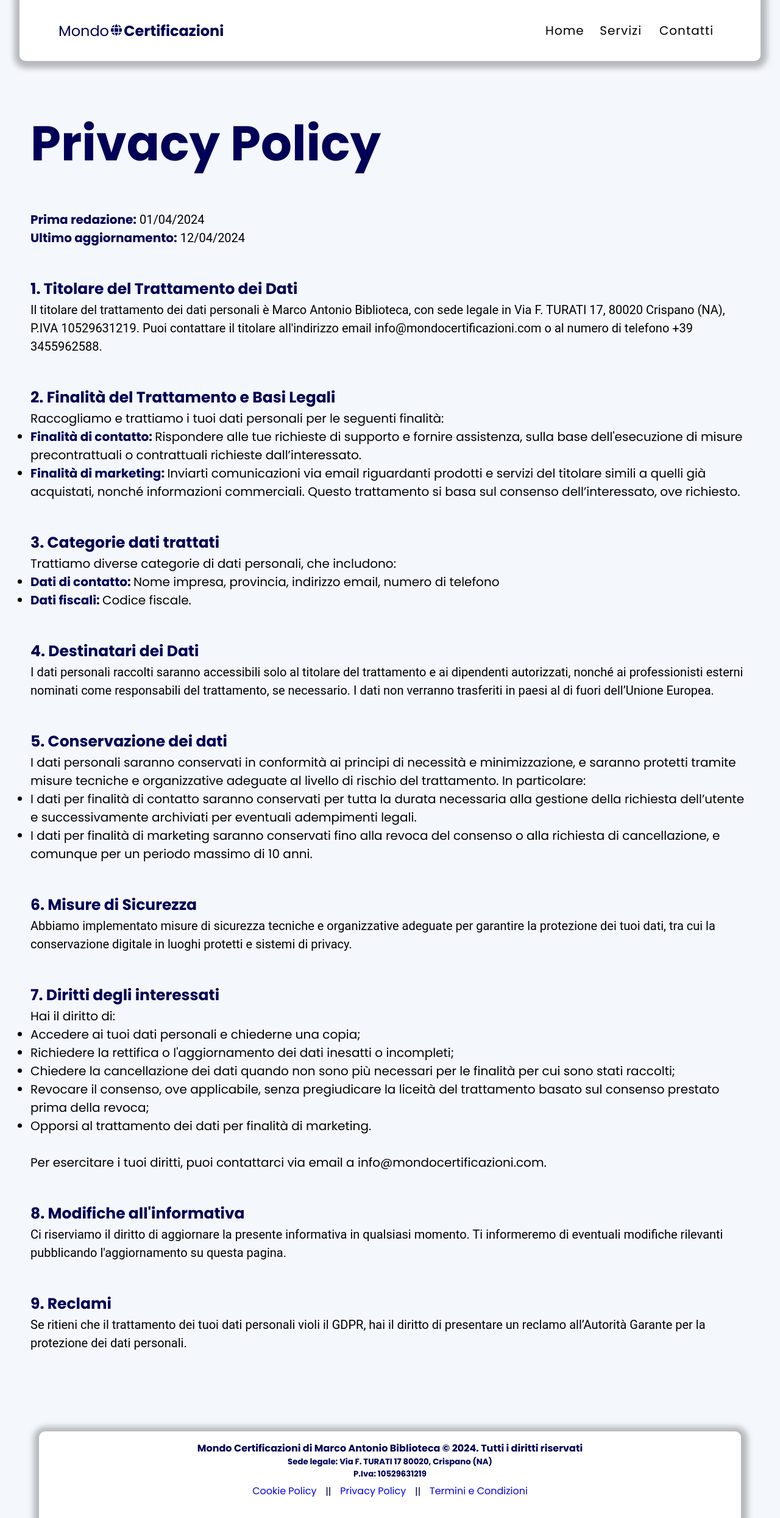
After one commit to Antox003/Mondo-Certificazioni, a PHP site: page /privacy-policy.html in a window 1280 px wide. The commit adds this page. Shown: the whole page at 61% size. Run offline with PHP 8.4, Linux system fonts and the light colour scheme; some libraries are stand-ins or nearby versions.

Commit message:
add terms&condition, privacy policy

```diff
--- a/appalto.html
+++ b/appalto.html
@@ -5,7 +5,6 @@
     <meta name="viewport" content="width=device-width, initial-scale=1.0">
     <meta name="description" content="La via maestra per entrare nel mondo dei lavori pubblici. Con o senza Attestazione SOA, è lo strumento principale se vuoi eseguire opere per lo stato, gli enti locali o gli enti che svolgono attività di interesse nazionale.">
     <title>Gare d'Appalto | Mondo Certificazioni</title>
-    <link rel="canonical" href="https://www.mondocertificazioni.com/gare-appalto"/>
     <link rel="stylesheet" href="service.css">
     <link rel="stylesheet" media="screen and (max-width:1000px)" href="service_mobile.css">
     <link rel="icon" href="./img/globe.png" type="image/png">
@@ -105,7 +104,9 @@
         <div class="document">
             <p><a href="cookie-page">Cookie Policy</a></p>
             <p>ㅤ||ㅤ</p>
-            <p><a href="./doc/Policy_trattamento_dati.pdf" target="_blank">Trattamento Dati</a></p>
+            <p><a href="privacy-policy">Privacy Policy</a></p>
+            <p>ㅤ||ㅤ</p>
+            <p><a href="termini-condizioni">Termini e Condizioni</a></p>
         </div>
     </div>
 </footer>
--- a/avvalimenti.html
+++ b/avvalimenti.html
@@ -5,7 +5,6 @@
     <meta name="viewport" content="width=device-width, initial-scale=1.0">
     <meta name="description" content="Non hai l’attestato SOA? Nessun problema, con l’istituto dell’avvalimento la strada per partecipare alle gare d’appalto non è preclusa a nessuno.">
     <title>Avvalimenti | Mondo Certificazioni</title>
-    <link rel="canonical" href="https://www.mondocertificazioni.com/avvalimenti"/>
     <link rel="stylesheet" href="service.css">
     <link rel="stylesheet" media="screen and (max-width:1000px)" href="service_mobile.css">
     <link rel="icon" href="./img/globe.png" type="image/png">
@@ -89,7 +88,9 @@
         <div class="document">
             <p><a href="cookie-page">Cookie Policy</a></p>
             <p>ㅤ||ㅤ</p>
-            <p><a href="./doc/Policy_trattamento_dati.pdf" target="_blank">Trattamento Dati</a></p>
+            <p><a href="privacy-policy">Privacy Policy</a></p>
+            <p>ㅤ||ㅤ</p>
+            <p><a href="termini-condizioni">Termini e Condizioni</a></p>
         </div>
     </div>
 </footer>
--- a/dlgs.html
+++ b/dlgs.html
@@ -5,7 +5,6 @@
     <meta name="viewport" content="width=device-width, initial-scale=1.0">
     <meta name="description" content="Per tutelarsi dai reati commessi dal proprio personale è opportuno adottare un MOG 231/2001. Per responsabilizzare le proprie risorse e prevenire i comportamenti fraudolenti.">
     <title>D.LGS 231/2001 | Mondo Certificazioni</title>
-    <link rel="canonical" href="https://www.mondocertificazioni.com/dlgs-231-2001"/>
     <link rel="stylesheet" href="service.css">
     <link rel="stylesheet" media="screen and (max-width:1000px)" href="service_mobile.css">
     <link rel="icon" href="./img/globe.png" type="image/png">
@@ -96,7 +95,9 @@
         <div class="document">
             <p><a href="cookie-page">Cookie Policy</a></p>
             <p>ㅤ||ㅤ</p>
-            <p><a href="./doc/Policy_trattamento_dati.pdf" target="_blank">Trattamento Dati</a></p>
+            <p><a href="privacy-policy">Privacy Policy</a></p>
+            <p>ㅤ||ㅤ</p>
+            <p><a href="termini-condizioni">Termini e Condizioni</a></p>
         </div>
     </div>
 </footer>
--- a/ecovadis.html
+++ b/ecovadis.html
@@ -5,7 +5,6 @@
     <meta name="viewport" content="width=device-width, initial-scale=1.0">
     <meta name="description" content="Per iscriverti all’albo dei fornitori di fiducia, sempre più enti richiedono la valutazione EcoVadis. Adotta un codice di condotta condiviso e performante.">
     <title>Valutazione ECO VADIS | Mondo Certificazioni</title>
-    <link rel="canonical" href="https://www.mondocertificazioni.com/valutazione-eco-vadis"/>
     <link rel="stylesheet" href="service.css">
     <link rel="stylesheet" media="screen and (max-width:1000px)" href="service_mobile.css">
     <link rel="icon" href="./img/globe.png" type="image/png">
@@ -102,7 +101,9 @@
         <div class="document">
             <p><a href="cookie-page">Cookie Policy</a></p>
             <p>ㅤ||ㅤ</p>
-            <p><a href="./doc/Policy_trattamento_dati.pdf" target="_blank">Trattamento Dati</a></p>
+            <p><a href="privacy-policy">Privacy Policy</a></p>
+            <p>ㅤ||ㅤ</p>
+            <p><a href="termini-condizioni">Termini e Condizioni</a></p>
         </div>
     </div>
 </footer>
--- a/emas.html
+++ b/emas.html
@@ -5,7 +5,6 @@
     <meta name="viewport" content="width=device-width, initial-scale=1.0">
     <meta name="description" content="Migliora la gestione ambientale della tua azienda. Sensibilizzati per il rispetto e la tutela dell’ambiente.">
     <title>Registrazione EMAS | Mondo Certificazioni</title>
-    <link rel="canonical" href="https://www.mondocertificazioni.com/registrazione-emas"/>
     <link rel="stylesheet" href="service.css">
     <link rel="stylesheet" media="screen and (max-width:1000px)" href="service_mobile.css">
     <link rel="icon" href="./img/globe.png" type="image/png">
@@ -101,7 +100,9 @@
         <div class="document">
             <p><a href="cookie-page">Cookie Policy</a></p>
             <p>ㅤ||ㅤ</p>
-            <p><a href="./doc/Policy_trattamento_dati.pdf" target="_blank">Trattamento Dati</a></p>
+            <p><a href="privacy-policy">Privacy Policy</a></p>
+            <p>ㅤ||ㅤ</p>
+            <p><a href="termini-condizioni">Termini e Condizioni</a></p>
         </div>
     </div>
 </footer>
--- a/formazione.html
+++ b/formazione.html
@@ -5,7 +5,6 @@
     <meta name="viewport" content="width=device-width, initial-scale=1.0">
     <meta name="description" content="La formazione è essenziale per sensibilizzare il personale ad adottare gli standard di sicurezza nei luoghi di lavoro.">
     <title>Formazione | Mondo Certificazioni</title>
-    <link rel="canonical" href="https://www.mondocertificazioni.com/formazione"/>
     <link rel="stylesheet" href="service.css">
     <link rel="stylesheet" media="screen and (max-width:1000px)" href="service_mobile.css">
     <link rel="icon" href="./img/globe.png" type="image/png">
@@ -145,7 +144,9 @@
         <div class="document">
             <p><a href="cookie-page">Cookie Policy</a></p>
             <p>ㅤ||ㅤ</p>
-            <p><a href="./doc/Policy_trattamento_dati.pdf" target="_blank">Trattamento Dati</a></p>
+            <p><a href="privacy-policy">Privacy Policy</a></p>
+            <p>ㅤ||ㅤ</p>
+            <p><a href="termini-condizioni">Termini e Condizioni</a></p>
         </div>
     </div>
 </footer>
--- a/gestione.html
+++ b/gestione.html
@@ -5,7 +5,6 @@
     <meta name="viewport" content="width=device-width, initial-scale=1.0">
     <meta name="description" content="Sistemi di Gestione e Certificazioni ISO. Adotta gli standard europei per lavorare in qualità. Per alcune certificazioni sono previste agevolazioni contributive">
     <title>Sistemi di Gestione | Mondo Certificazioni</title>
-    <link rel="canonical" href="https://www.mondocertificazioni.com/sistemi-di-gestione" />
     <link rel="stylesheet" href="service.css">
     <link rel="stylesheet" media="screen and (max-width:1000px)" href="service_mobile.css">
     <link rel="icon" href="./img/globe.png" type="image/png">
@@ -111,7 +110,9 @@
         <div class="document">
             <p><a href="cookie-page">Cookie Policy</a></p>
             <p>ㅤ||ㅤ</p>
-            <p><a href="./doc/Policy_trattamento_dati.pdf" target="_blank">Trattamento Dati</a></p>
+            <p><a href="privacy-policy">Privacy Policy</a></p>
+            <p>ㅤ||ㅤ</p>
+            <p><a href="termini-condizioni">Termini e Condizioni</a></p>
         </div>
     </div>
 </footer>
--- a/medicina.html
+++ b/medicina.html
@@ -5,7 +5,6 @@
     <meta name="viewport" content="width=device-width, initial-scale=1.0">
     <meta name="description" content="Essenziale per prevenire e tutelare la salute dei lavoratori. Garantisci ai tuoi lavoratori ambienti di lavoro salubri e sicuri.">
     <title>Medicina del Lavoro | Mondo Certificazioni</title>
-    <link rel="canonical" href="https://www.mondocertificazioni.com/medicina-del-lavoro"/>
     <link rel="stylesheet" href="service.css">
     <link rel="stylesheet" media="screen and (max-width:1000px)" href="service_mobile.css">
     <link rel="icon" href="./img/globe.png" type="image/png">
@@ -94,7 +93,9 @@
         <div class="document">
             <p><a href="cookie-page">Cookie Policy</a></p>
             <p>ㅤ||ㅤ</p>
-            <p><a href="./doc/Policy_trattamento_dati.pdf" target="_blank">Trattamento Dati</a></p>
+            <p><a href="privacy-policy">Privacy Policy</a></p>
+            <p>ㅤ||ㅤ</p>
+            <p><a href="termini-condizioni">Termini e Condizioni</a></p>
         </div>
     </div>
 </footer>
--- /dev/null
+++ b/privacy-policy.html
@@ -0,0 +1,228 @@
+<!DOCTYPE html>
+<html lang="en">
+<head>
+    <meta charset="UTF-8">
+    <meta name="viewport" content="width=device-width, initial-scale=1.0">
+    <meta name="description" content="Scopri i nostri servizi per la gestione e il conseguimento di certificazioni aziendali. Mondo Certificazioni ti guida passo dopo passo nel miglioramento dei sistemi di gestione, per ottenere certificazioni ISO e garantire la qualità e la sicurezza della tua impresa. Affidati agli esperti del settore!">
+    <meta name="google-site-verification" content="UcBfsREwZO3euaAdJcxxSpAq-5zEM6VVTlcO0qsunuM"/>
+    <title>Privacy Policy | Mondo Certificazioni</title>
+    <link rel="stylesheet" href="style-info.css">
+    <link rel="icon" href="./img/globe.png" type="image/png">
+    <script src="https://www.google.com/recaptcha/api.js" async defer></script>
+</head>
+<body>
+
+    <header>
+        <div class="container">
+            <input type="checkbox" name="" id="check">
+            <div class="logo-container">
+                <h2 class="regular">Mondo</h2>
+                <img src="./img/globe_logo.svg" alt="">
+                <h2>Certificazioni</h2>
+            </div>
+
+            <div class="nav-btn">
+                <div class="nav-links">
+                    <ul>
+                        <li class="nav-link" style="--i: .6s">
+                            <a href="home">Home</a>
+                        </li>
+                        <li class="nav-link" style="--i: .85s">
+                            <a href="#">Servizi<i class="fas fa-caret-down"></i></a>
+                            <div class="dropdown">
+                                <ul>
+                                    <li class="dropdown-link"><a href="attestazione-soa">Attestazione SOA</a></li>
+                                    <li class="dropdown-link"><a href="sistemi-di-gestione">Sistemi di Gestione</a></li>
+                                    <li class="dropdown-link"><a href="responsabilita-sociale">Responsabilità Sociale</a></li>
+                                    <li class="dropdown-link"><a href="sicurezza-sul-lavoro">Sicurezza sul Lavoro</a></li>
+                                    <li class="dropdown-link"><a href="formazione">Formazione</a></li>
+                                    <li class="dropdown-link"><a href="medicina-del-lavoro">Medicina del Lavoro</a></li>
+                                    <li class="dropdown-link"><a href="gare-appalto">Gare D'Appalto</a></li>
+                                    <li class="dropdown-link"><a href="avvalimenti">Avvalimenti</a></li>
+                                    <li class="dropdown-link"><a href="registrazione-emas">Registrazione EMAS</a></li>
+                                    <li class="dropdown-link"><a href="valutazione-eco-vadis">Valutazione ECO VADIS</a></li>
+                                    <li class="dropdown-link"><a href="dlgs-231-2001">D.LGS 231/2001</a></li>
+                                    <div class="arrow"></div>
+                                </ul>
+                            </div>
+                        </li>
+                        <li class="nav-link" style="--i: 1s">
+                            <a href="home#contact">Contatti</a>
+                        </li>
+                    </ul>
+                </div>
+            </div>
+
+            <div class="hamburger-menu-container">
+                <div class="hamburger-menu">
+                    <div></div>
+                </div>
+            </div>
+        </div>
+    </header>
+
+<br>
+<br>
+<br>
+<br>
+<br>
+<div class="infotitle">
+    <h1>Privacy Policy</h1>
+</div>
+
+<div class="infodescription">
+    <div class="infocontainer">
+        <div class="date">
+            <h6>Prima redazione:</h6>
+            <p>&nbsp;01/04/2024</p>
+        </div>
+
+        <div class="date">
+            <h6>Ultimo aggiornamento:</h6>
+            <p>&nbsp;12/04/2024</p>
+        </div>
+    </div>
+
+    <div class="infocontainer">
+        <h3>1. Titolare del Trattamento dei Dati</h3>
+        <p>
+            Il titolare del trattamento dei dati personali è Marco Antonio Biblioteca, con sede legale
+            in Via F. TURATI 17, 80020 Crispano (NA), P.IVA 10529631219. Puoi contattare il titolare all'indirizzo
+            email info@mondocertificazioni.com o al numero di telefono +39 3455962588.
+        </p>
+    </div>
+
+    <div class="infocontainer">
+        <h3>2. Finalità del Trattamento e Basi Legali</h3>
+        <p>
+            <ul class="list">
+                Raccogliamo e trattiamo i tuoi dati personali per le seguenti finalità:
+                <li>
+                    <span class="list-item">Finalità di contatto: </span>Rispondere alle tue richieste di supporto e fornire assistenza, sulla base dell'esecuzione di misure precontrattuali o contrattuali richieste dall’interessato.
+                </li>
+
+                <li>
+                    <span class="list-item">Finalità di marketing: </span>Inviarti comunicazioni via email riguardanti prodotti e servizi del titolare simili a quelli già acquistati, nonché informazioni commerciali. Questo trattamento si basa sul consenso dell’interessato, ove richiesto.
+                </li>
+            </ul>
+        </p>
+    </div>
+
+    <div class="infocontainer">
+        <h3>3. Categorie dati trattati</h3>
+        <p>
+            <ul class="list">
+                Trattiamo diverse categorie di dati personali, che includono:
+                <li>
+                    <span class="list-item">Dati di contatto: </span> Nome impresa, provincia, indirizzo email, numero di telefono
+                </li>
+
+                <li>
+                    <span class="list-item">Dati fiscali: </span>Codice fiscale.
+                </li>
+            </ul>
+        </p>
+    </div>
+
+
+    <div class="infocontainer">
+        <h3>4. Destinatari dei Dati</h3>
+        <p>
+            I dati personali raccolti saranno accessibili solo al titolare del trattamento e ai dipendenti autorizzati,
+            nonché ai professionisti esterni nominati come responsabili del trattamento, se necessario.
+            I dati non verranno trasferiti in paesi al di fuori dell’Unione Europea.
+        </p>
+    </div>
+
+    <div class="infocontainer">
+        <h3>5. Conservazione dei dati</h3>
+        <p>
+            <ul class="list">
+                I dati personali saranno conservati in conformità ai principi di necessità e minimizzazione, e saranno
+                protetti tramite misure tecniche e organizzative adeguate al livello di rischio del trattamento. In particolare:
+                <li>
+                    I dati per finalità di contatto saranno conservati per tutta la durata necessaria alla gestione della
+                    richiesta dell’utente e successivamente archiviati per eventuali adempimenti legali.
+                </li>
+
+                <li>
+                    I dati per finalità di marketing saranno conservati fino alla revoca del consenso o alla richiesta
+                    di cancellazione, e comunque per un periodo massimo di 10 anni.
+                </li>
+            </ul>
+        </p>
+    </div>
+
+    <div class="infocontainer">
+        <h3>6. Misure di Sicurezza</h3>
+        <p>
+            Abbiamo implementato misure di sicurezza tecniche e organizzative adeguate per garantire la protezione dei tuoi dati,
+            tra cui la conservazione digitale in luoghi protetti e sistemi di privacy.
+        </p>
+    </div>
+
+    <div class="infocontainer">
+        <h3>7. Diritti degli interessati</h3>
+        <p>
+            <ul class="list">
+                Hai il diritto di:
+                <br>
+                <li>
+                    Accedere ai tuoi dati personali e chiederne una copia;
+                </li>
+
+                <li>
+                    Richiedere la rettifica o l'aggiornamento dei dati inesatti o incompleti;
+                </li>
+
+                <li>
+                    Chiedere la cancellazione dei dati quando non sono più necessari per le finalità per cui sono stati raccolti;
+                </li>
+
+                <li>
+                    Revocare il consenso, ove applicabile, senza pregiudicare la liceità del trattamento basato sul consenso prestato prima della revoca;
+                </li>
+
+                <li>
+                    Opporsi al trattamento dei dati per finalità di marketing.
+                </li>
+                <br>
+                Per esercitare i tuoi diritti, puoi contattarci via email a info@mondocertificazioni.com.
+
+            </ul>
+        </p>
+    </div>
+
+    <div class="infocontainer">
+        <h3>8. Modifiche all'informativa</h3>
+        <p>
+            Ci riserviamo il diritto di aggiornare la presente informativa in qualsiasi momento. Ti informeremo di eventuali modifiche rilevanti pubblicando l'aggiornamento su questa pagina.
+        </p>
+    </div>
+
+    <div class="infocontainer">
+        <h3>9. Reclami</h3>
+        <p>
+            Se ritieni che il trattamento dei tuoi dati personali violi il GDPR, hai il diritto di presentare un reclamo all’Autorità Garante per la protezione dei dati personali.
+        </p>
+    </div>
+
+</div>
+
+<footer>
+    <div class="container-footer">
+        <h4>Mondo Certificazioni di Marco Antonio Biblioteca &copy; 2024. Tutti i diritti riservati</h4>
+        <h5>Sede legale: Via F. TURATI 17 80020, Crispano (NA)</h5>
+        <h5>P.Iva: 10529631219</h5>
+        <div class="document">
+            <p><a href="cookie-page">Cookie Policy</a></p>
+            <p>ㅤ||ㅤ</p>
+            <p><a href="privacy-policy">Privacy Policy</a></p>
+            <p>ㅤ||ㅤ</p>
+            <p><a href="termini-condizioni">Termini e Condizioni</a></p>
+        </div>
+    </div>
+</footer>
+
+</body>
+</html>
--- a/responsabilitasociale.html
+++ b/responsabilitasociale.html
@@ -5,7 +5,6 @@
     <meta name="viewport" content="width=device-width, initial-scale=1.0">
     <meta name="description" content="Adotta un sistema idoneo per il rispetto della legge, della parità di genere e dei diritti dei lavoratori.">
     <title>Responsabilità Sociale | Mondo Certificazioni</title>
-    <link rel="canonical" href="https://www.mondocertificazioni.com/responsabilita-sociale"/>
     <link rel="stylesheet" href="service.css">
     <link rel="stylesheet" media="screen and (max-width:1000px)" href="service_mobile.css">
     <link rel="icon" href="./img/globe.png" type="image/png">
@@ -96,7 +95,9 @@
         <div class="document">
             <p><a href="cookie-page">Cookie Policy</a></p>
             <p>ㅤ||ㅤ</p>
-            <p><a href="./doc/Policy_trattamento_dati.pdf" target="_blank">Trattamento Dati</a></p>
+            <p><a href="privacy-policy">Privacy Policy</a></p>
+            <p>ㅤ||ㅤ</p>
+            <p><a href="termini-condizioni">Termini e Condizioni</a></p>
         </div>
     </div>
 </footer>
--- a/sicurezzalavoro.html
+++ b/sicurezzalavoro.html
@@ -5,7 +5,6 @@
     <meta name="viewport" content="width=device-width, initial-scale=1.0">
     <meta name="description" content="Con la nuova patente a crediti la Sicurezza sul lavoro assume maggiore rilevanza. Scopri gli strumenti per prevenire infortuni e promuovere un ambiente di lavoro sicuro.">
     <title>Sicurezza sul Lavoro | Mondo Certificazioni</title>
-    <link rel="canonical" href="https://www.mondocertificazioni.com/sicurezza-sul-lavoro"/>
     <link rel="stylesheet" href="service.css">
     <link rel="stylesheet" media="screen and (max-width:1000px)" href="service_mobile.css">
     <link rel="icon" href="./img/globe.png" type="image/png">
@@ -122,7 +121,9 @@
         <div class="document">
             <p><a href="cookie-page">Cookie Policy</a></p>
             <p>ㅤ||ㅤ</p>
-            <p><a href="./doc/Policy_trattamento_dati.pdf" target="_blank">Trattamento Dati</a></p>
+            <p><a href="privacy-policy">Privacy Policy</a></p>
+            <p>ㅤ||ㅤ</p>
+            <p><a href="termini-condizioni">Termini e Condizioni</a></p>
         </div>
     </div>
 </footer>
--- a/soa.html
+++ b/soa.html
@@ -5,7 +5,6 @@
     <meta name="viewport" content="width=device-width, initial-scale=1.0">
     <meta name="description" content="Scopri tutto sull' Attestazione SOA per eseguire lavori pubblici per importi superiori ad € 150.000,00. Mondo Certificazioni ti aiuta a ottenere le attestazioni necessarie per partecipare ai bandi.">
     <title>Attestazione SOA | Mondo Certificazioni</title>
-    <link rel="canonical" href="https://www.mondocertificazioni.com/attestazione-soa"/>
     <link rel="stylesheet" href="service.css">
     <link rel="stylesheet" media="screen and (max-width:1000px)" href="service_mobile.css">
     <link rel="icon" href="./img/globe.png" type="image/png">
@@ -104,7 +103,9 @@
         <div class="document">
             <p><a href="cookie-page">Cookie Policy</a></p>
             <p>ㅤ||ㅤ</p>
-            <p><a href="./doc/Policy_trattamento_dati.pdf" target="_blank">Trattamento Dati</a></p>
+            <p><a href="privacy-policy">Privacy Policy</a></p>
+            <p>ㅤ||ㅤ</p>
+            <p><a href="termini-condizioni">Termini e Condizioni</a></p>
         </div>
     </div>
 </footer>
--- a/style-info.css
+++ b/style-info.css
@@ -261,7 +261,7 @@ header .logo-container img{
 }
 
 .infocontainer h3{
-    font-size: 30px;
+    font-size: 25px;
     color: #000056;
 }
 
@@ -293,6 +293,25 @@ header .logo-container img{
     font-size: 20px;
 }
 
+/*AGGIUNTE PER PRIVACY POLICY*/
+.infocontainer .date {
+    font-size: 15px;
+}
+
+.infocontainer .date{
+    display: flex;
+    align-items: center;
+}
+
+.infocontainer .list{
+    list-style: disc;
+    font-size: 20px;
+}
+
+.infocontainer .list-item{
+    color: #000056;
+    font-weight: 700;
+}
 
 /*Footer*/
 footer{
@@ -485,6 +504,13 @@ footer .container-footer .document{
         line-height: 150%;
     }
 
+    /*AGGIUNTE PER PRIVACY POLICY*/
+
+    .infocontainer .list{
+        list-style: disc;
+        font-size: 15px;
+    }
+
     footer .container-footer{
         height: auto;
         width: 80%;
```
Also changed, not shown: cookie-page.html (+3 -4 lines), index.html (+4 -3 lines), termini-condizioni.html (added, +179 -0 lines), .htaccess.
